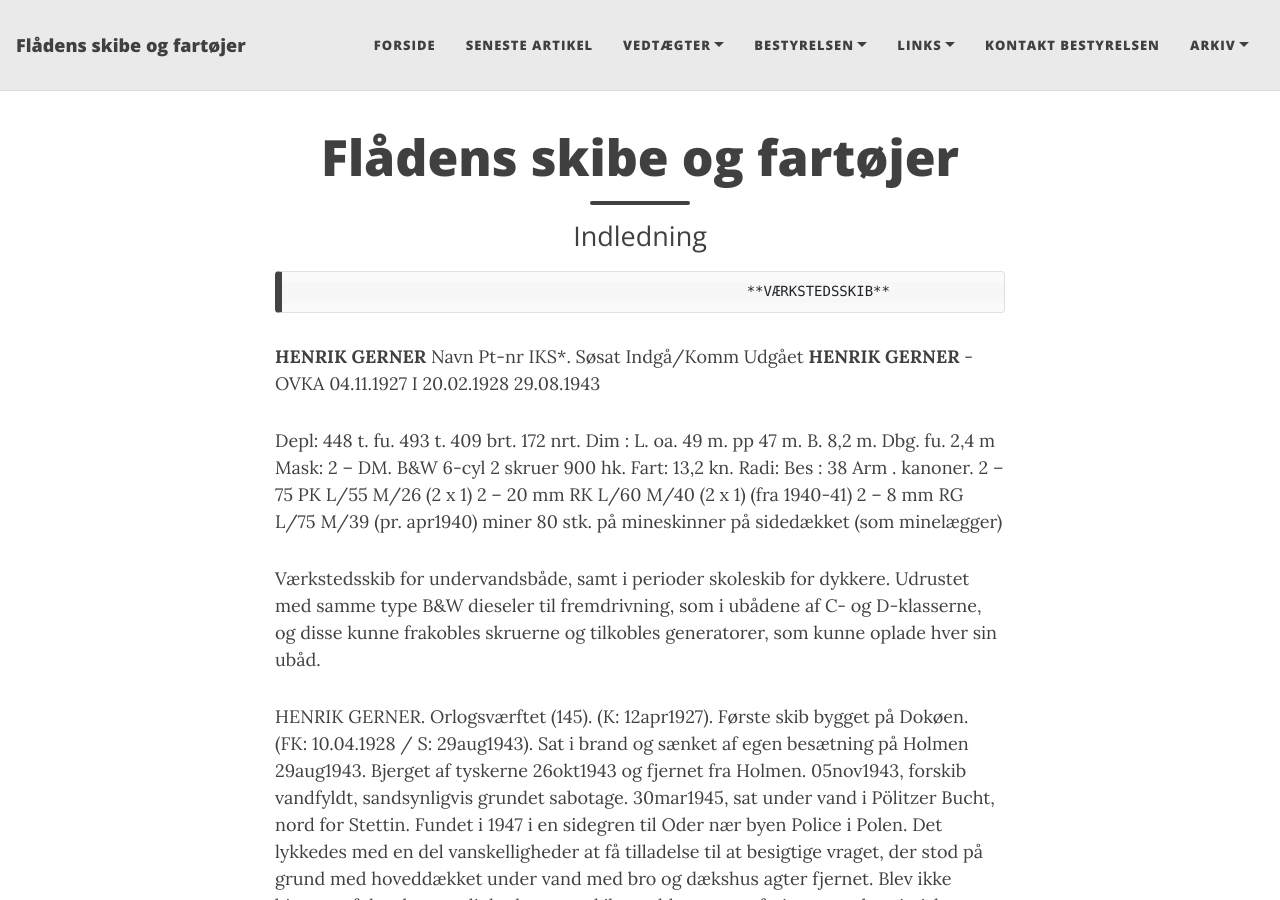
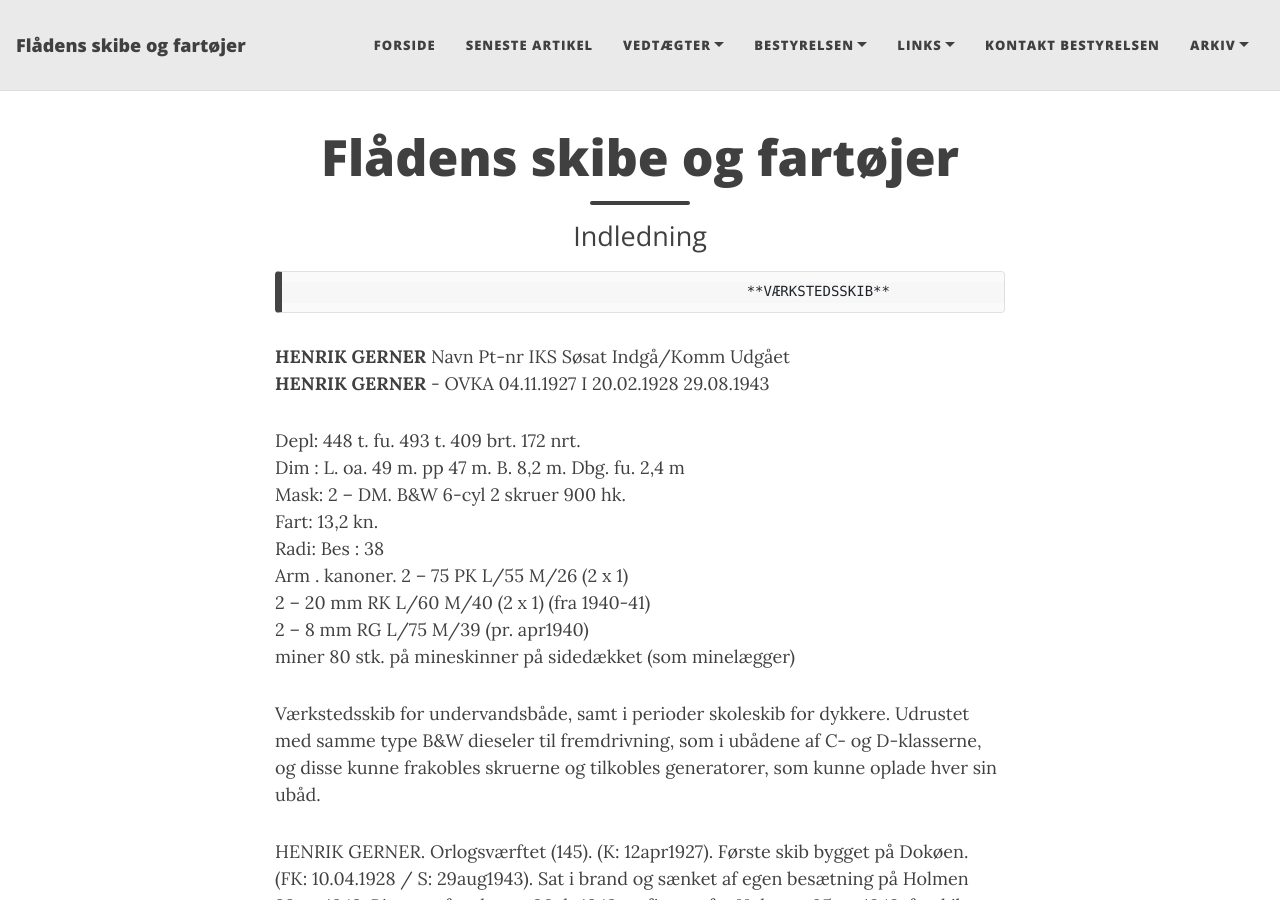
Before and after one commit to mex/fsof.dk, a Jekyll site: the page built from _posts/2026-09-16-Henrik-Gerner-27.md, in a window 1280 px wide and 900 px high. Built offline with Jekyll 4.4.1, drawn with Linux system fonts in a browser that asks for light colours.

```diff
--- a/_posts/2026-09-16-Henrik-Gerner-27.md
+++ b/_posts/2026-09-16-Henrik-Gerner-27.md
@@ -6,7 +6,7 @@ subtitle: Indledning
                                                           **VÆRKSTEDSSKIB**
 
 **HENRIK GERNER**
-Navn				        Pt-nr	IKS*.	Søsat		    Indgå/Komm	  Udgået
+Navn				    Pt-nr	IKS 	Søsat		Indgå/Komm	    Udgået
 **HENRIK GERNER**		-	    OVKA	04.11.1927	I 20.02.1928	29.08.1943
 
 Depl:	448 t.	fu. 493 t.
@@ -17,9 +17,9 @@ Fart:	13,2 kn.
 Radi:
 Bes :	38
 Arm .	kanoner.		2 – 75 PK L/55 M/26 (2 x 1)
-			2 – 20 mm RK L/60 M/40 (2 x 1)	(fra 1940-41)
-			2 – 8 mm RG L/75 M/39 	(pr. apr1940)
-	miner		80 stk. på mineskinner på sidedækket (som minelægger)
+                        2 – 20 mm RK L/60 M/40 (2 x 1)	(fra 1940-41)
+ 			            2 – 8 mm RG L/75 M/39 	(pr. apr1940)
+	miner		       80 stk. på mineskinner på sidedækket (som minelægger)
 
 Værkstedsskib for undervandsbåde, samt i perioder skoleskib for dykkere.  Udrustet med samme type B&W dieseler til fremdrivning, som i ubådene af C- og D-klasserne, og disse kunne frakobles skruerne og tilkobles generatorer, som kunne oplade hver sin ubåd.
 
```
